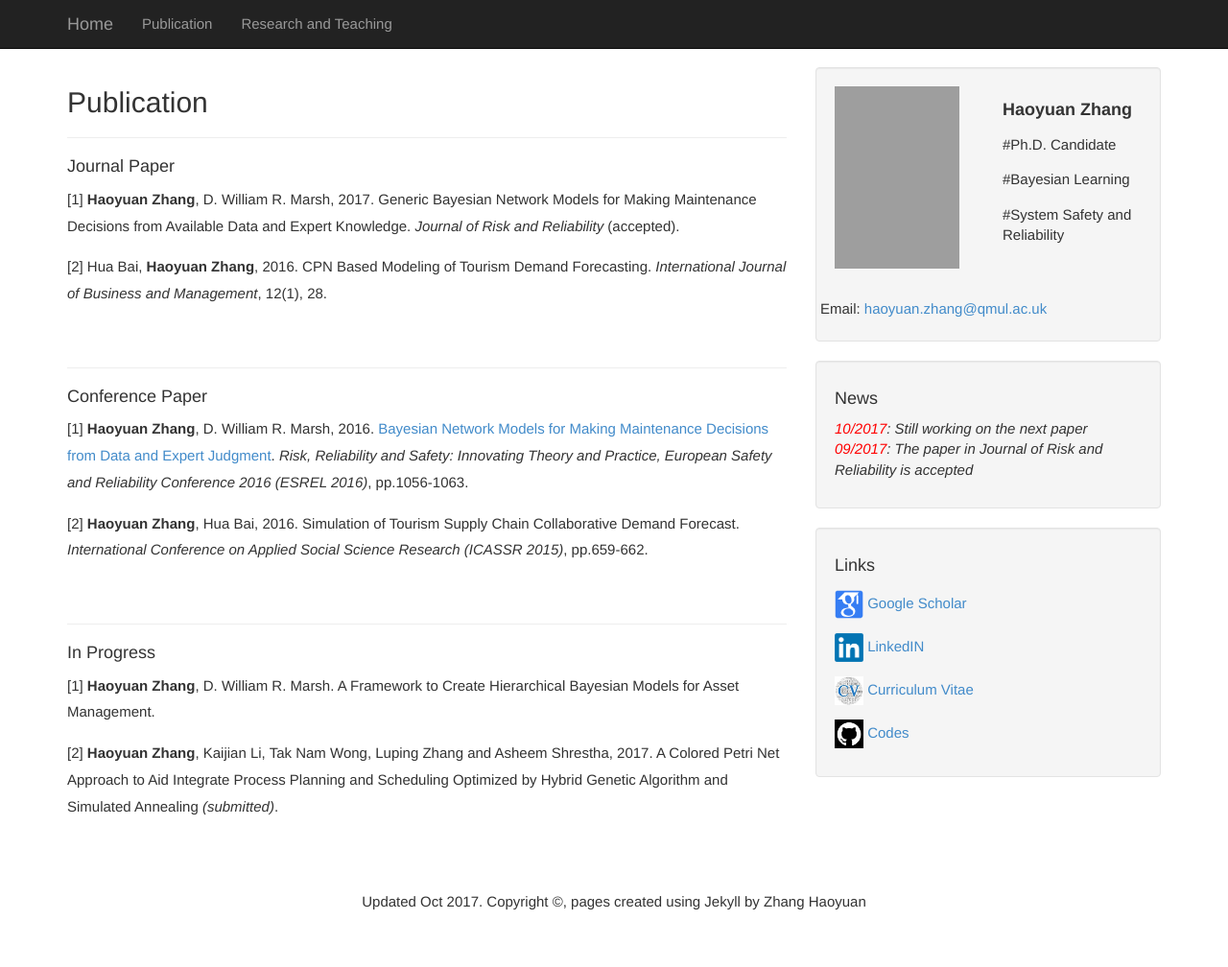
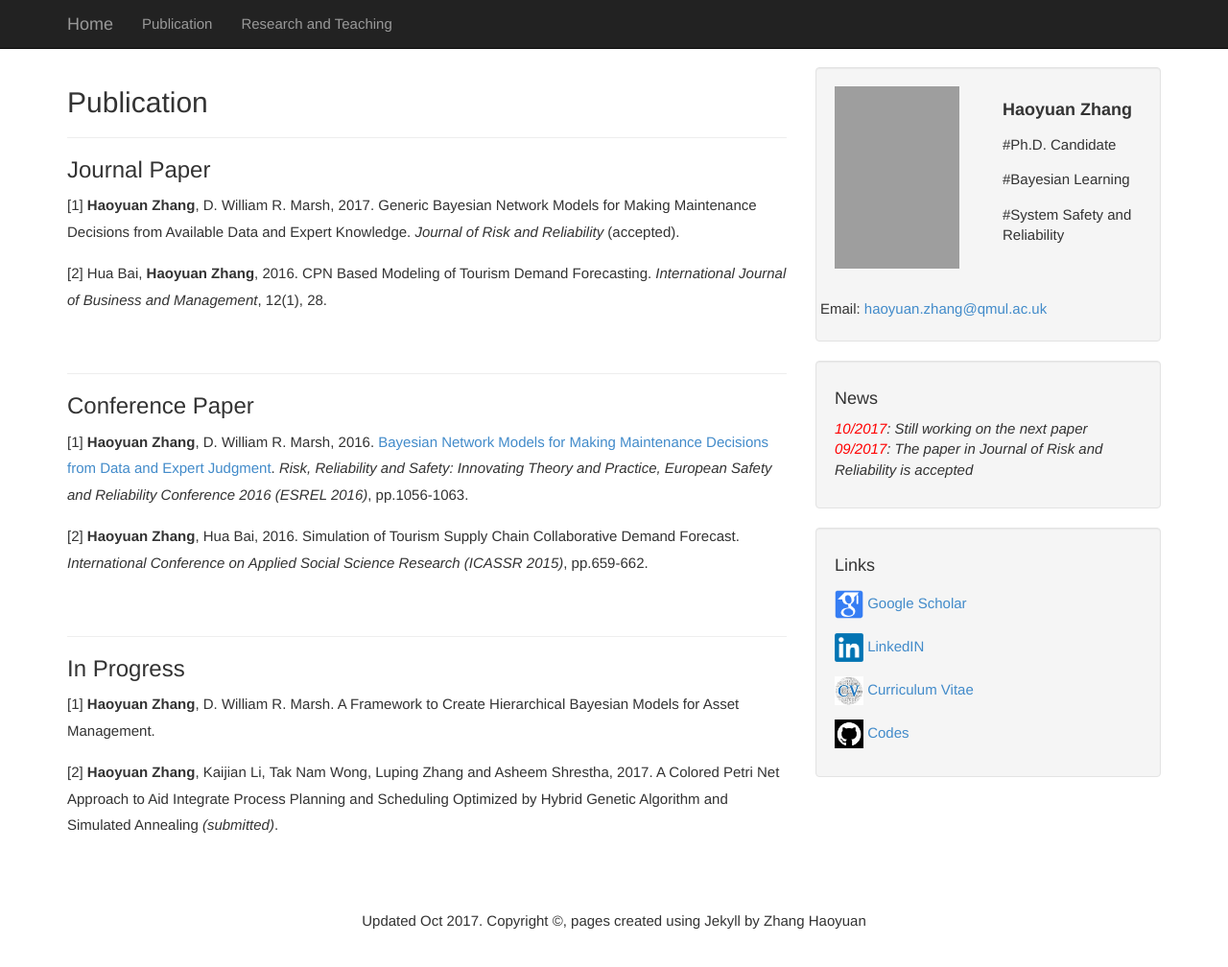
Before and after one commit to july0905/haoyuanzhang1990.github.io, a Jekyll site: the page built from pub.md, in a window 1280 px wide and 1021 px high. Shown: the top 1008 px of the window at 96% size. Built offline with Jekyll 4.4.1, drawn with Linux system fonts in a browser that asks for light colours; grey boxes are pictures that could not be loaded.

Commit message:
Update pub.md

```diff
--- a/pub.md
+++ b/pub.md
@@ -6,7 +6,7 @@ title: "Publication"
 
 <h2>Publication</h2>
 <hr>
-<h4> Journal Paper</h4>
+<h3> Journal Paper</h3>
 [1] <b>Haoyuan Zhang</b>, D. William R. Marsh, 2017. Generic Bayesian Network Models for Making Maintenance Decisions from Available Data and Expert Knowledge. <i>Journal of Risk and Reliability</i> (accepted).
 
 <p>[2] Hua Bai, <b>Haoyuan Zhang</b>, 2016. CPN Based Modeling of Tourism Demand Forecasting. <i>International Journal of Business and Management</i>, 12(1), 28.</p>
@@ -16,7 +16,7 @@ title: "Publication"
 
 <hr>
 
-<h4>Conference Paper</h4>
+<h3>Conference Paper</h3>
 [1] <b>Haoyuan Zhang</b>, D. William R. Marsh, 2016. <a href="https://qmro.qmul.ac.uk/xmlui/bitstream/handle/123456789/13065/Marsh%20Bayesian%20Network%20Models%20for%20Making%202016%20Accepted.pdf?sequence=1">Bayesian Network Models for Making Maintenance Decisions from Data and Expert Judgment</a>. <i>
 Risk, Reliability and Safety: Innovating Theory and Practice, European Safety and Reliability Conference 2016 (ESREL 2016)</i>, pp.1056-1063.
 
@@ -26,14 +26,9 @@ Risk, Reliability and Safety: Innovating Theory and Practice, European Safety an
 <p> &nbsp;</p>
 
 
-
-
-
-
-
 <hr>
 
 
-<h4>In Progress</h4>
+<h3>In Progress</h3>
 [1] <b>Haoyuan Zhang</b>, D. William R. Marsh. A Framework to Create Hierarchical Bayesian Models for Asset Management.
 <p>[2] <b>Haoyuan Zhang</b>, Kaijian Li, Tak Nam Wong, Luping Zhang and Asheem Shrestha, 2017. A Colored Petri Net Approach to Aid Integrate Process Planning and Scheduling Optimized by Hybrid Genetic Algorithm and Simulated Annealing <i>(submitted)</i>.</p>
```
